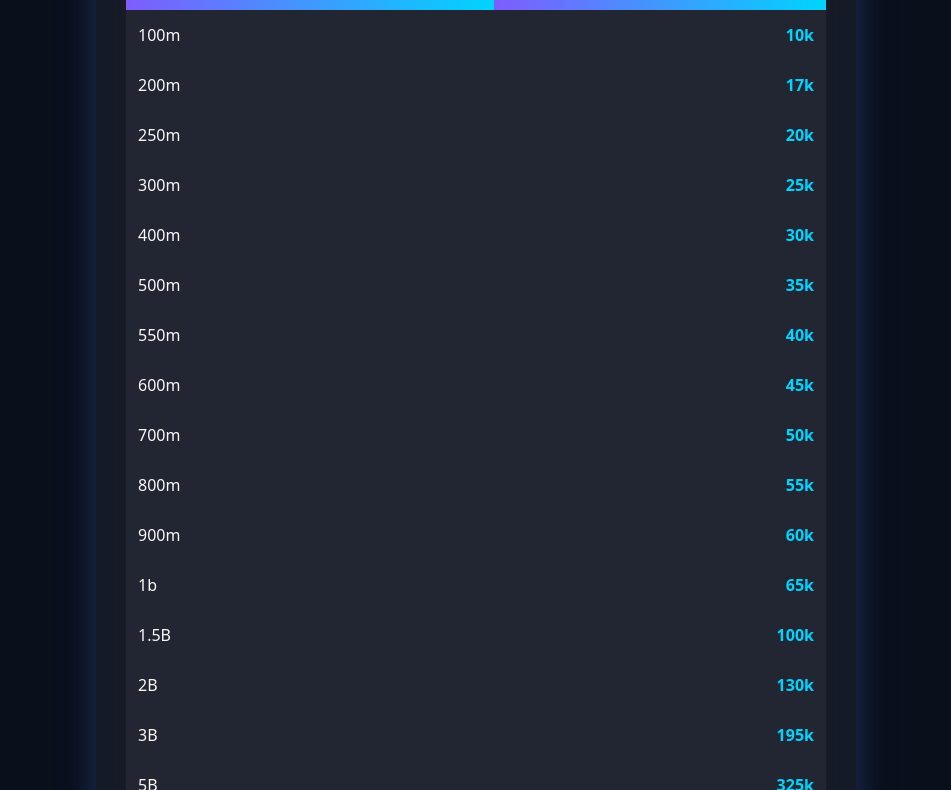
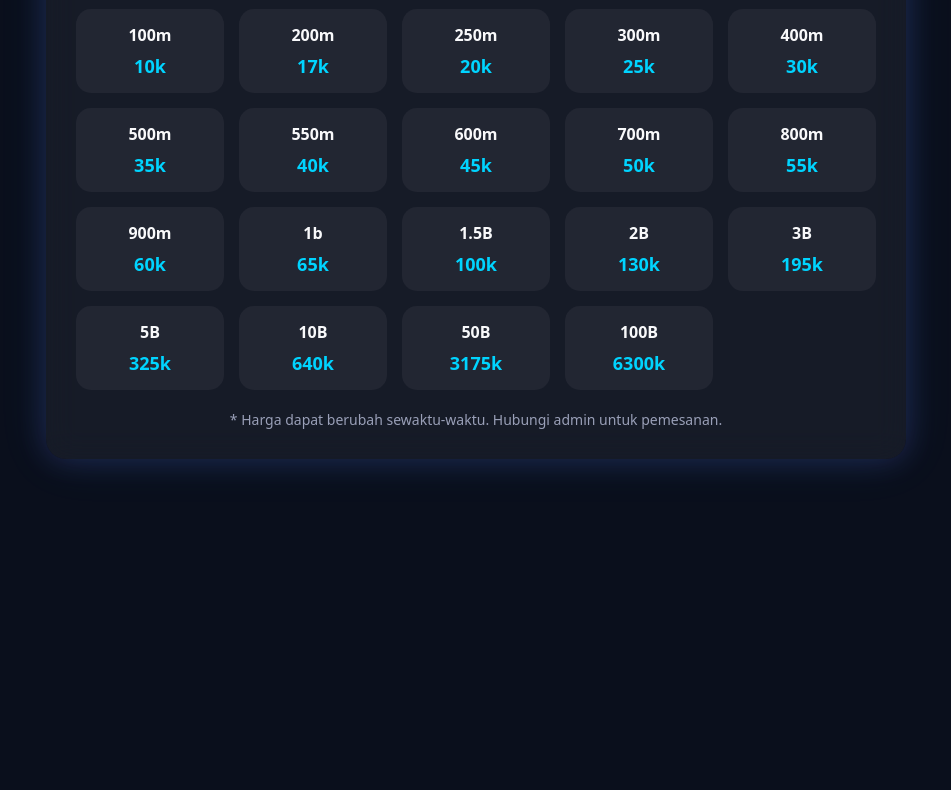
Before and after one commit to reyreygits/KAISAR-RD, a plain HTML site: page index.html in a window 1280 px wide. Shown: the part 199-989 px from the top of the page, without its empty margins (164-1115 px from the left). After the commit the page ends 880 px from the top, so only its background shows below. Drawn offline with Linux system fonts and the light colour scheme.

Commit message:
index.html

```diff
--- a/index.html
+++ b/index.html
@@ -29,7 +29,7 @@ body{
 }
 
 .container{
-  max-width:700px;
+  max-width:800px;
   width:100%;
   background: var(--card-bg);
   border-radius:20px;
@@ -45,8 +45,16 @@ h1{
   background: linear-gradient(90deg,var(--accent2),var(--highlight));
   -webkit-background-clip:text;
   -webkit-text-fill-color:transparent;
+  margin-bottom:10px;
+  animation: glow 2s infinite alternate;
+}
+
+h2{
+  text-align:center;
+  font-size:22px;
+  font-weight:700;
+  color: var(--accent2);
   margin-bottom:25px;
-  animation: glow 2s infinite alternate;
 }
 
 @keyframes glow{
@@ -54,43 +62,36 @@ h1{
   to{text-shadow:0 0 20px rgba(255,216,89,0.8);}
 }
 
-.table-wrap{
-  overflow-x:auto;
+.grid{
+  display:grid;
+  grid-template-columns: repeat(auto-fit, minmax(140px, 1fr));
+  gap:15px;
 }
 
-table{
-  width:100%;
-  border-collapse: collapse;
-  min-width:400px;
+.card-item{
+  background: rgba(255,255,255,0.05);
+  border-radius:15px;
+  padding:15px;
+  text-align:center;
+  transition: 0.3s;
+  cursor:pointer;
 }
 
-th, td{
-  padding:14px 12px;
-  text-align:left;
+.card-item:hover{
+  background: var(--hover-bg);
+  transform: translateY(-3px);
 }
 
-th{
-  background: linear-gradient(90deg,var(--accent1),var(--accent2));
-  color: #fff;
+.card-item .amount{
   font-weight:700;
   font-size:16px;
-  border-radius:12px 12px 0 0;
+  margin-bottom:8px;
 }
 
-tr{
-  background: rgba(255,255,255,0.05);
-  transition: 0.3s;
-  cursor: pointer;
-}
-
-tr:hover{
-  background: var(--hover-bg);
-}
-
-td.price{
-  text-align:right;
-  font-weight:700;
+.card-item .price{
+  font-weight:900;
   color: var(--accent2);
+  font-size:18px;
 }
 
 .note{
@@ -101,15 +102,11 @@ td.price{
 }
 
 @media(max-width:480px){
-  .container{
-    padding:20px;
-  }
   h1{
     font-size:24px;
   }
-  th, td{
-    padding:10px;
-    font-size:14px;
+  h2{
+    font-size:18px;
   }
 }
 </style>
@@ -117,29 +114,27 @@ td.price{
 <body>
 <div class="container">
   <h1>Daftar Harga Royal Dream</h1>
-  <div class="table-wrap">
-    <table>
-      <tr><th>Jumlah</th><th class="price">Harga</th></tr>
-      <tr><td>100m</td><td class="price">10k</td></tr>
-      <tr><td>200m</td><td class="price">17k</td></tr>
-      <tr><td>250m</td><td class="price">20k</td></tr>
-      <tr><td>300m</td><td class="price">25k</td></tr>
-      <tr><td>400m</td><td class="price">30k</td></tr>
-      <tr><td>500m</td><td class="price">35k</td></tr>
-      <tr><td>550m</td><td class="price">40k</td></tr>
-      <tr><td>600m</td><td class="price">45k</td></tr>
-      <tr><td>700m</td><td class="price">50k</td></tr>
-      <tr><td>800m</td><td class="price">55k</td></tr>
-      <tr><td>900m</td><td class="price">60k</td></tr>
-      <tr><td>1b</td><td class="price">65k</td></tr>
-      <tr><td>1.5B</td><td class="price">100k</td></tr>
-      <tr><td>2B</td><td class="price">130k</td></tr>
-      <tr><td>3B</td><td class="price">195k</td></tr>
-      <tr><td>5B</td><td class="price">325k</td></tr>
-      <tr><td>10B</td><td class="price">640k</td></tr>
-      <tr><td>50B</td><td class="price">3175k</td></tr>
-      <tr><td>100B</td><td class="price">6300k</td></tr>
-    </table>
+  <h2>KAISAR RD</h2>
+  <div class="grid">
+    <div class="card-item"><div class="amount">100m</div><div class="price">10k</div></div>
+    <div class="card-item"><div class="amount">200m</div><div class="price">17k</div></div>
+    <div class="card-item"><div class="amount">250m</div><div class="price">20k</div></div>
+    <div class="card-item"><div class="amount">300m</div><div class="price">25k</div></div>
+    <div class="card-item"><div class="amount">400m</div><div class="price">30k</div></div>
+    <div class="card-item"><div class="amount">500m</div><div class="price">35k</div></div>
+    <div class="card-item"><div class="amount">550m</div><div class="price">40k</div></div>
+    <div class="card-item"><div class="amount">600m</div><div class="price">45k</div></div>
+    <div class="card-item"><div class="amount">700m</div><div class="price">50k</div></div>
+    <div class="card-item"><div class="amount">800m</div><div class="price">55k</div></div>
+    <div class="card-item"><div class="amount">900m</div><div class="price">60k</div></div>
+    <div class="card-item"><div class="amount">1b</div><div class="price">65k</div></div>
+    <div class="card-item"><div class="amount">1.5B</div><div class="price">100k</div></div>
+    <div class="card-item"><div class="amount">2B</div><div class="price">130k</div></div>
+    <div class="card-item"><div class="amount">3B</div><div class="price">195k</div></div>
+    <div class="card-item"><div class="amount">5B</div><div class="price">325k</div></div>
+    <div class="card-item"><div class="amount">10B</div><div class="price">640k</div></div>
+    <div class="card-item"><div class="amount">50B</div><div class="price">3175k</div></div>
+    <div class="card-item"><div class="amount">100B</div><div class="price">6300k</div></div>
   </div>
   <div class="note">* Harga dapat berubah sewaktu-waktu. Hubungi admin untuk pemesanan.</div>
 </div>
```
